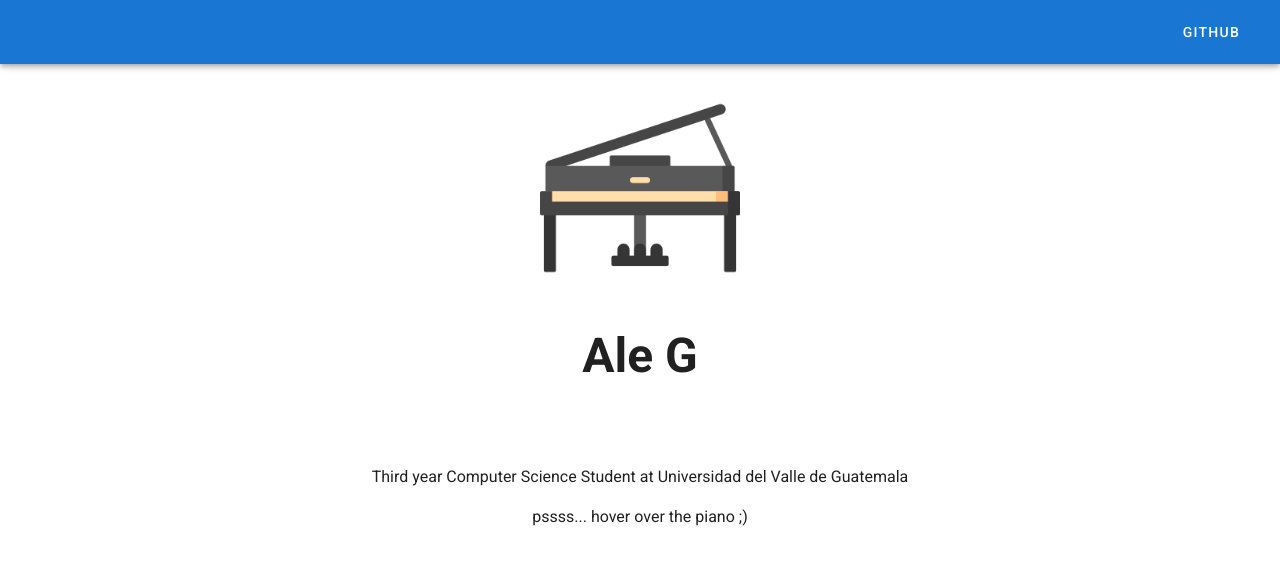
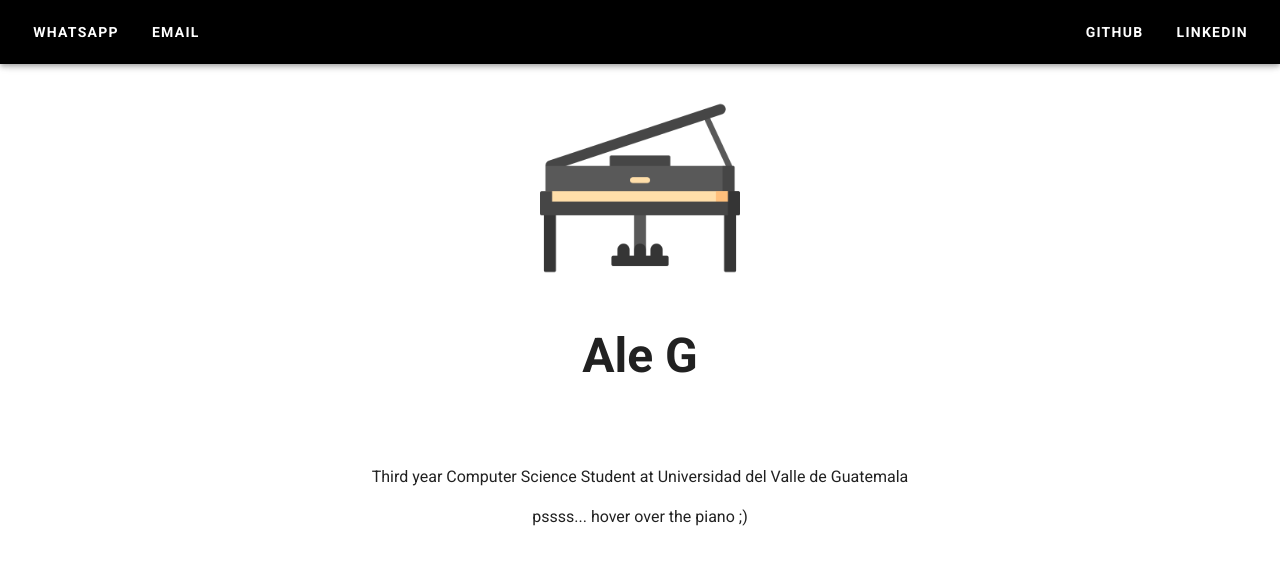
Before and after one commit to aleg001/aleg-portfolio, a Vue app in the folder portfolio/: page / in a window 1280 px wide. Shown: the top 564 px of the page. Built offline with nearby package versions, Linux system fonts and the light colour scheme.

Commit message:
added contact details

```diff
--- a/portfolio/src/App.vue
+++ b/portfolio/src/App.vue
@@ -1,16 +1,41 @@
 <template>
   <v-app>
-    <v-app-bar app color="primary" dark>
+    <v-app-bar app color="black" dark style="position: fixed">
       <div class="d-flex align-center"></div>
-
+      <v-btn
+        href="https://api.whatsapp.com/send?phone=50250176509&text=Informaci%C3%B3n%20de%20servicios%20tecnol%C3%B3gicos"
+        target="_blank"
+        text
+        class="no-uppercase font-weight-bold"
+      >
+        <span class="no-uppercase font-weight-bold">Whatsapp</span>
+      </v-btn>
+      <v-btn
+        href="mailto: gom20347@uvg.edu.gt"
+        target="_blank"
+        text
+        class="no-uppercase font-weight-bold"
+      >
+        <span class="no-uppercase font-weight-bold">Email</span>
+      </v-btn>
       <v-spacer></v-spacer>
 
       <v-btn
         href="https://github.com/aleg001/aleg-portfolio"
         target="_blank"
         text
+        class="no-uppercase font-weight-bold"
       >
-        <span class="mr-2">GitHub</span>
+        <span class="no-uppercase font-weight-bold">GitHub</span>
+      </v-btn>
+
+      <v-btn
+        href="https://www.linkedin.com/in/alejandro-g%C3%B3mez-60340219b/"
+        target="_blank"
+        text
+        class="no-uppercase font-weight-bold"
+      >
+        <span class="no-uppercase font-weight-bold">LinkedIn</span>
       </v-btn>
     </v-app-bar>
 
```
